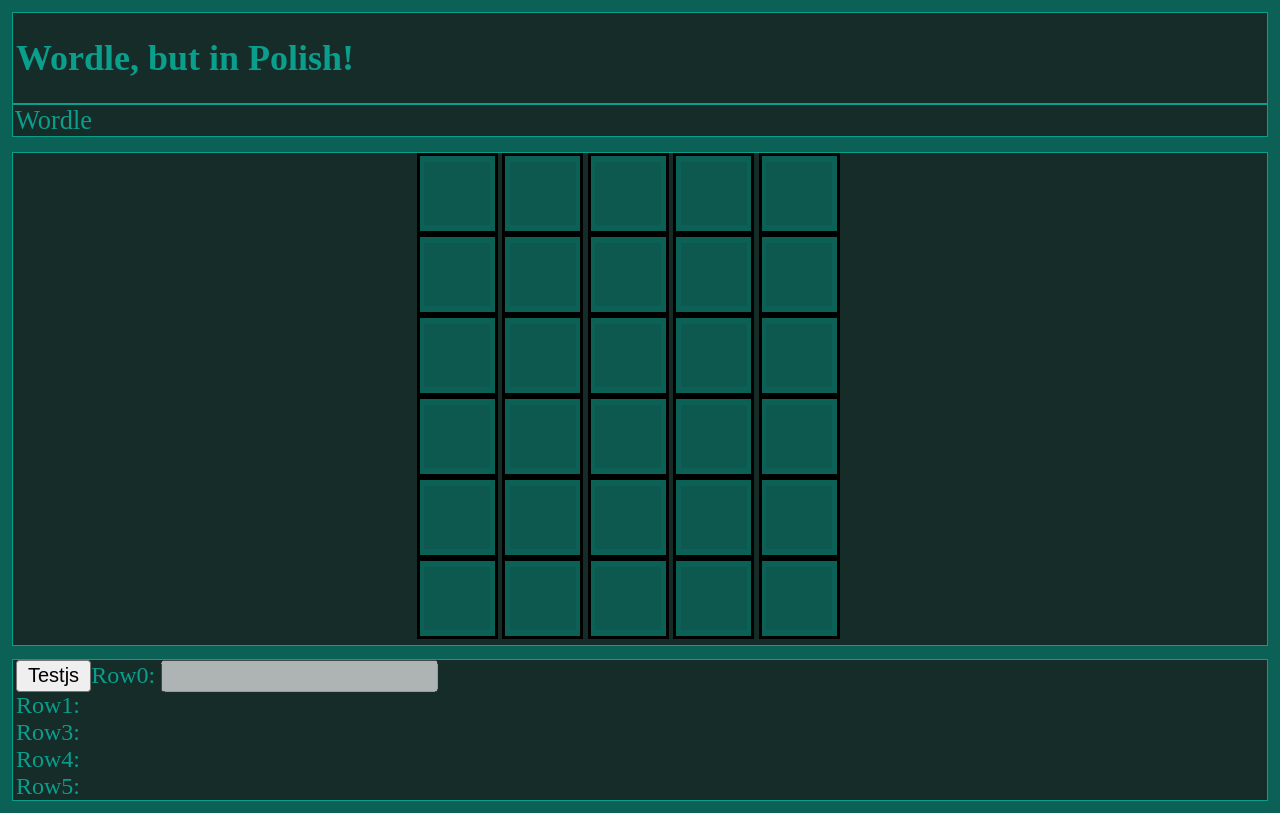
After one commit to sorennx/django_website, a Django app: page /projects/hobbyprojects/wordlepl in a window 1280 px wide. The commit adds this page. Run offline with Django 4.2, Linux system fonts and the light colour scheme.

Commit message:
v0.2.0 - fiddling with js

```diff
--- /dev/null
+++ b/static/hobbyprojects/css/base_style.css
@@ -0,0 +1,151 @@
+/*colors:071314 111F21 1E363B 1D383D 259C8D 0c6157 0a9f8d
+
+font: #0a9f8d
+background: #0c6157
+header-background: #162C29
+
+*/
+:root
+{
+    --background-color: #0c6157;
+    --font-color: #0a9f8d;
+    --header-background-color: #162C29;
+
+    --a-fontcolor: #0a9f8d;
+    --a-background-color: #0c6157;
+
+    --tile-size: 50px;
+    --tile-hover-color: #279479;
+}
+
+
+body
+{
+    background: var(--background-color);
+    zoom:150%;
+}
+
+
+#header
+{
+    padding-bottom:10px;
+}
+
+
+#banner, #menu, #content, #results
+{
+    background: var(--header-background-color);
+    color: var(--font-color);
+    /*padding:1pt;*/
+    border:1px solid;
+    padding-left:2px;
+}
+#content
+{
+    padding-bottom: 10px;
+}
+#results
+{
+    margin-top:1%;
+}
+
+#menu
+{
+    font-size: 110%;
+    padding-left:1pt;
+}
+
+
+
+h1
+{
+    font-size:150%;
+}
+
+a.banner_link
+{
+    text-decoration: none;
+    color: var(--a-fontcolor);
+}
+
+a.basic_link
+{
+    text-decoration:none;
+    color: var(--a-fontcolor);
+
+}
+a.basic_link:hover
+{
+    color: var(--a-background-color)
+}
+
+a.menu_link
+{
+    text-decoration: none;
+    color: var(--a-fontcolor);
+    border-right: 1px solid;
+    padding-left:2px;
+    padding-right:4px;
+}
+
+a.menu_link:hover
+{
+    /*color: #0c6157;*/
+    background: var(--a-background-color);
+}
+
+.tile_row
+{
+    /*background: darkgreen;*/
+    width: 300px;
+    height: 53px;
+    margin: 0 auto;
+
+}
+
+.tile
+{
+    width:var(--tile-size);
+    height:var(--tile-size);
+    background: var(--a-background-color);
+    float: left;
+    border: black solid;
+    margin-right:1%;
+
+    /*padding-right: 2%;*/
+    /*padding: 10px;*/
+}
+.tile:hover
+{
+    background-color: var(--tile-hover-color);
+}
+
+.tile_input, .tile_input_r1
+{
+    width: 80%;
+    height: 80%;
+
+    border: none;
+    outline:none;
+    display: block;
+    margin: 4px auto;
+    text-transform: uppercase;
+    text-align: center;
+    background: #0e594f;
+    color: var(--font-color);
+    font-size: 150%;
+
+    /*background: var(--tile-input-color);*/
+}
+
+#gamecontainer
+{
+    width: 50%;
+
+    margin:0 auto;
+}
+#row_res
+{
+    width:50%;
+    float: right;
+}
--- /dev/null
+++ b/static/hobbyprojects/scripts/wordlepl.js
@@ -0,0 +1,13 @@
+function test()
+{
+    let res = document.getElementById('row0_res');
+    let row1 = document.getElementsByClassName('tile_input_r1');
+    for(let i=0; i<row1.length; i++)
+    {
+        res.value+=row1[i].value.toUpperCase();
+    }
+    console.log(":)")
+
+
+
+}
--- /dev/null
+++ b/templates/hobbyprojects/wordlepl/base.html
@@ -0,0 +1,59 @@
+<!DOCTYPE html>
+<html lang="en">
+
+
+<head>
+    <meta charset="UTF-8">
+    <title>{{ title }}</title>
+    {% load static %}
+    <link rel="stylesheet" href="{% static 'hobbyprojects/css/base_style.css' %}">
+    <script src="{% static 'hobbyprojects/scripts/wordlepl.js' %}"> </script>
+</head>
+
+
+<body>
+    <div id="container">
+
+            <div id="header">
+
+
+                <div id="banner">
+                    <a href="#" class="banner_link"> <h1> Wordle, but in Polish! </h1></a>
+
+                </div>
+
+                <div id="menu">
+
+                    Wordle
+
+                </div>
+
+
+            </div>
+
+
+            <div id="content">
+
+                {% block content %}
+                {%  endblock %}
+
+
+            </div>
+
+            <div id="results">
+                {% block results %}
+                {% endblock %}
+            </div>
+
+
+            <div id="footer">
+
+
+            </div>
+    </div>
+
+
+</body>
+
+
+</html>
--- /dev/null
+++ b/templates/hobbyprojects/wordlepl/index.html
@@ -0,0 +1,119 @@
+{% extends 'hobbyprojects/wordlepl/base.html' %}
+
+
+
+
+{% block content %}
+<script type="text/javascript">
+
+    row = document.getElementsByClassName("tile_input_r1");
+    let i=1;
+    let check1 = false;
+    while (i<=10) {
+        {#task(i);#}
+        checkRow(row,i);
+        i+=1;
+        if (check1===true){
+            break;
+        }
+     }
+     test();
+
+    function task(i) {
+      setTimeout(function() {
+          console.log(i);
+      }, 2000 * i);
+    }
+
+    function checkRow(row,i){
+        setTimeout(function() {
+            for (let i = 0; i < row.length; i++) {
+                if (!row[i].value){
+                    continue;
+                    check1=false;
+
+
+
+                }
+                else{
+                    check1=true;
+                }
+
+
+        }
+             console.log(check1);
+        },2000*i);
+
+    }
+    </script>
+
+    <div id="gamecontainer">
+
+        <div class="tile_row" id="row0">
+            <div class="tile"> <input type="text" maxlength="1" class="tile_input_r1" id="t01" > </div>
+            <div class="tile"> <input type="text" maxlength="1" class="tile_input_r1" id="t02"> </div>
+            <div class="tile"> <input type="text" maxlength="1" class="tile_input_r1" id="t03"> </div>
+            <div class="tile"> <input type="text" maxlength="1" class="tile_input_r1" id="t04"> </div>
+            <div class="tile"> <input type="text" maxlength="1" class="tile_input_r1" id="t05"> </div>
+
+
+        </div>
+
+        <div class="tile_row" id="row1">
+            <div class="tile"> <input type="text" maxlength="1" class="tile_input" > </div>
+            <div class="tile"> <input type="text" maxlength="1" class="tile_input" > </div>
+            <div class="tile"> <input type="text" maxlength="1" class="tile_input" > </div>
+            <div class="tile"> <input type="text" maxlength="1" class="tile_input" > </div>
+            <div class="tile"> <input type="text" maxlength="1" class="tile_input" > </div>
+        </div>
+
+        <div class="tile_row" id="row2">
+            <div class="tile"> <input type="text" maxlength="1" class="tile_input" > </div>
+            <div class="tile"> <input type="text" maxlength="1" class="tile_input" > </div>
+            <div class="tile"> <input type="text" maxlength="1" class="tile_input" > </div>
+            <div class="tile"> <input type="text" maxlength="1" class="tile_input" > </div>
+            <div class="tile"> <input type="text" maxlength="1" class="tile_input" > </div>
+        </div>
+
+        <div class="tile_row" id="row3">
+            <div class="tile"> <input type="text" maxlength="1" class="tile_input" > </div>
+            <div class="tile"> <input type="text" maxlength="1" class="tile_input" > </div>
+            <div class="tile"> <input type="text" maxlength="1" class="tile_input" > </div>
+            <div class="tile"> <input type="text" maxlength="1" class="tile_input" > </div>
+            <div class="tile"> <input type="text" maxlength="1" class="tile_input" > </div>
+        </div>
+
+        <div class="tile_row" id="row4">
+            <div class="tile"> <input type="text" maxlength="1" class="tile_input" > </div>
+            <div class="tile"> <input type="text" maxlength="1" class="tile_input" > </div>
+            <div class="tile"> <input type="text" maxlength="1" class="tile_input" > </div>
+            <div class="tile"> <input type="text" maxlength="1" class="tile_input" > </div>
+            <div class="tile"> <input type="text" maxlength="1" class="tile_input" > </div>
+        </div>
+
+        <div class="tile_row" id="row5">
+            <div class="tile"> <input type="text" maxlength="1" class="tile_input" > </div>
+            <div class="tile"> <input type="text" maxlength="1" class="tile_input" > </div>
+            <div class="tile"> <input type="text" maxlength="1" class="tile_input" > </div>
+            <div class="tile"> <input type="text" maxlength="1" class="tile_input" > </div>
+            <div class="tile"> <input type="text" maxlength="1" class="tile_input" > </div>
+        </div>
+
+    </div>
+
+
+
+
+
+
+{% endblock %}
+
+{% block results %}
+
+    <button onclick="test()"> Testjs </button>Row0: <label for="row0"></label> <input id="row0_res" disabled value=""> <br/>
+    Row1: <br/>
+    Row3: <br/>
+    Row4: <br/>
+    Row5: <br/>
+
+{% endblock %}
--- a/templates/main_page/projects.html
+++ b/templates/main_page/projects.html
@@ -4,6 +4,7 @@
     List of projects:
     <ul>
         <li> <a href="/projects/uniprojects" class="basic_link"> University projects </a> </li>
+        <li> <a href="/projects/hobbyprojects" class="basic_link"> Hobby projects </a> </li>
 
     </ul>
 {% endblock %}
--- a/templates/pai_page/tablesandforms/index.html
+++ b/templates/pai_page/tablesandforms/index.html
@@ -19,10 +19,14 @@
         <div id="baner"> <h2> Szybki kurs HTML </h2> </div>
 
         <div id="menu">
-            <ul>
+            <ul id="nav">
                 <li><a href="/projects/uniprojects/tablesandforms" >Podstawowe znaczniki</a> </li>
                 <li><a href="/projects/uniprojects/tablesandforms/tables">Tworzenie tabel</a> </li>
                 <li><a href="/projects/uniprojects/tablesandforms/forms">Budowa formularzy</a></li>
+                <ul>
+                    <li><a href="formularze.html" >Pola formularza</a></li>
+                    <li><a href="obliczenia.html" >Obliczenia w formularzu</a></li>
+                </ul>
             </ul>
 
 
--- a/ws_test1/urls.py
+++ b/ws_test1/urls.py
@@ -20,4 +20,10 @@ urlpatterns = [
     re_path(r'^projects/uniprojects/tablesandforms$', views.tablesAndForms, name='tablesandforms'),
     re_path(r'^projects/uniprojects/tablesandforms/tables$', views.tablesAndForms_tables, name='tablesandforms'),
     re_path(r'^projects/uniprojects/tablesandforms/forms$', views.tablesAndForms_forms, name='tablesandforms'),
+
+    #hobby projects:
+    re_path(r'^projects/hobbyprojects/$', views.hobbyprojects, name='hobbyprojects'),
+    re_path(r'^projects/hobbyprojects/wordlepl$', views.wordlepl, name='hobbyprojects'),
+
+
 ]
--- a/ws_test1/views.py
+++ b/ws_test1/views.py
@@ -49,5 +49,14 @@ def tablesAndForms_tables(request):
     return render(request, 'pai_page/tablesandforms/tabele.html', my_dict)
 
 def tablesAndForms_forms(request):
-    my_dict={"title:": "Tables and Froms - tables"}
+    my_dict={"title:": "Tables and Froms - forms"}
     return render(request, 'pai_page/tablesandforms/formularze.html', my_dict)
+
+#hobby projects:
+def hobbyprojects(request):
+    my_dict = {"title": 'Hobby Projects'}
+    return render(request, 'main_page/hobbyprojects.html', my_dict)
+
+def wordlepl(request):
+    my_dict = {"title": 'Wordlepl'}
+    return render(request, 'hobbyprojects/wordlepl/index.html', my_dict)
```
Also changed, not shown: static/uniprojects/css/base_style.css (+97 -29 lines), templates/main_page/hobbyprojects.html (added, +12 -0 lines), templates/pai_page/tablesandforms/tabele.html (+5 -5 lines).
